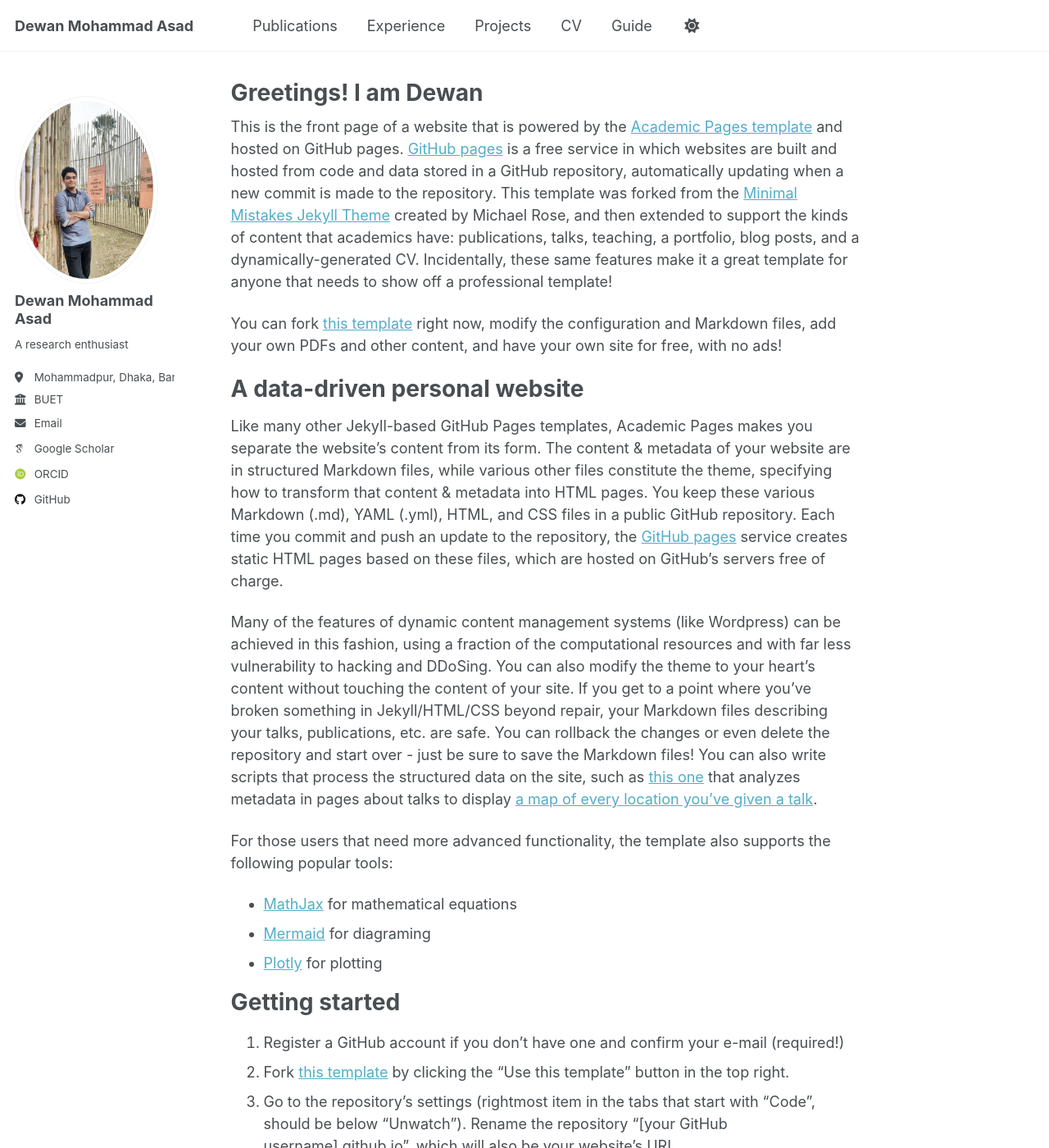
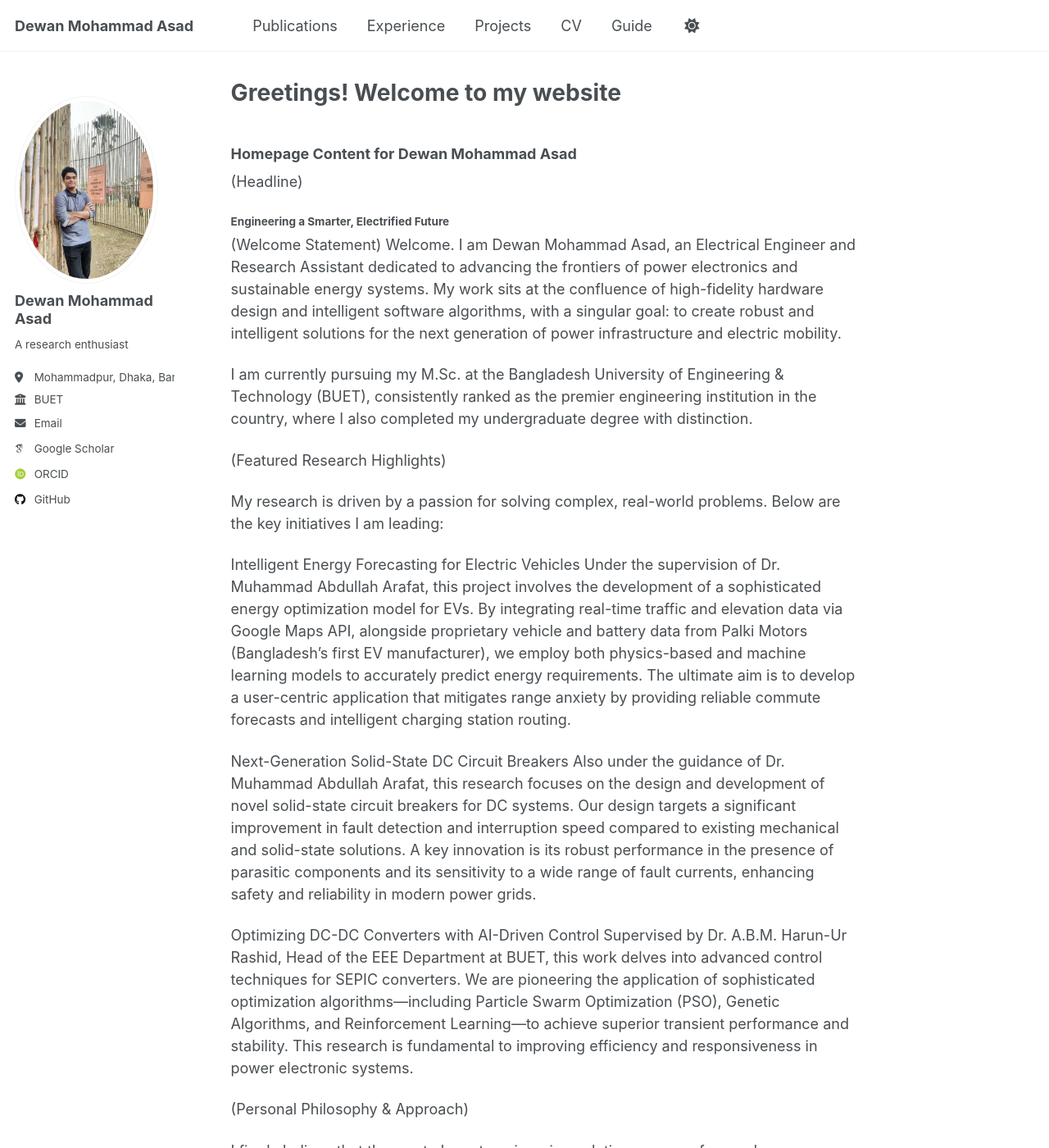
Before and after one commit to dewan-mohammad-asad-d1a/dewan-mohammad-asad-d1a.github.io, a Jekyll site: the page built from _pages/about.md, in a window 1280 px wide and 1400 px high. Shown: the whole window at 82% size. Built offline with Jekyll 4.4.1, drawn with Linux system fonts in a browser that asks for light colours; some web fonts are replaced; a script that is not in the unit is left out; some of the changed text lies outside the part shown.

Commit message:
Update about.md

```diff
--- a/_pages/about.md
+++ b/_pages/about.md
@@ -1,56 +1,40 @@
 ---
 permalink: /
-title:  "Greetings! I am Dewan"
+title:  "Greetings! Welcome to my website"
 author_profile: true
 redirect_from:
   - /about/
   - /about.html
 ---
 
-This is the front page of a website that is powered by the [Academic Pages template](https://github.com/academicpages/academicpages.github.io) and hosted on GitHub pages. [GitHub pages](https://pages.github.com) is a free service in which websites are built and hosted from code and data stored in a GitHub repository, automatically updating when a new commit is made to the repository. This template was forked from the [Minimal Mistakes Jekyll Theme](https://mmistakes.github.io/minimal-mistakes/) created by Michael Rose, and then extended to support the kinds of content that academics have: publications, talks, teaching, a portfolio, blog posts, and a dynamically-generated CV. Incidentally, these same features make it a great template for anyone that needs to show off a professional template!
 
- You can fork [this template](https://github.com/academicpages/academicpages.github.io) right now, modify the configuration and Markdown files, add your own PDFs and other content, and have your own site for free, with no ads!
+### Homepage Content for Dewan Mohammad Asad
 
-A data-driven personal website
-======
-Like many other Jekyll-based GitHub Pages templates, Academic Pages makes you separate the website's content from its form. The content & metadata of your website are in structured Markdown files, while various other files constitute the theme, specifying how to transform that content & metadata into HTML pages. You keep these various Markdown (.md), YAML (.yml), HTML, and CSS files in a public GitHub repository. Each time you commit and push an update to the repository, the [GitHub pages](https://pages.github.com/) service creates static HTML pages based on these files, which are hosted on GitHub's servers free of charge.
+(Headline)
+#### Engineering a Smarter, Electrified Future
 
-Many of the features of dynamic content management systems (like Wordpress) can be achieved in this fashion, using a fraction of the computational resources and with far less vulnerability to hacking and DDoSing. You can also modify the theme to your heart's content without touching the content of your site. If you get to a point where you've broken something in Jekyll/HTML/CSS beyond repair, your Markdown files describing your talks, publications, etc. are safe. You can rollback the changes or even delete the repository and start over - just be sure to save the Markdown files! You can also write scripts that process the structured data on the site, such as [this one](https://github.com/academicpages/academicpages.github.io/blob/master/talkmap.ipynb) that analyzes metadata in pages about talks to display [a map of every location you've given a talk](https://academicpages.github.io/talkmap.html).
+(Welcome Statement)
+Welcome. I am Dewan Mohammad Asad, an Electrical Engineer and Research Assistant dedicated to advancing the frontiers of power electronics and sustainable energy systems. My work sits at the confluence of high-fidelity hardware design and intelligent software algorithms, with a singular goal: to create robust and intelligent solutions for the next generation of power infrastructure and electric mobility.
 
-For those users that need more advanced functionality, the template also supports the following popular tools:
-- [MathJax](https://www.mathjax.org/) for mathematical equations
-- [Mermaid](https://mermaid.js.org/) for diagraming
-- [Plotly](https://plotly.com/javascript/) for plotting
+I am currently pursuing my M.Sc. at the Bangladesh University of Engineering & Technology (BUET), consistently ranked as the premier engineering institution in the country, where I also completed my undergraduate degree with distinction.
 
-Getting started
-======
-1. Register a GitHub account if you don't have one and confirm your e-mail (required!)
-1. Fork [this template](https://github.com/academicpages/academicpages.github.io) by clicking the "Use this template" button in the top right.
-1. Go to the repository's settings (rightmost item in the tabs that start with "Code", should be below "Unwatch"). Rename the repository "[your GitHub username].github.io", which will also be your website's URL.
-1. Set site-wide configuration and create content & metadata (see below -- also see [this set of diffs](http://archive.is/3TPas) showing what files were changed to set up [an example site](https://getorg-testacct.github.io) for a user with the username "getorg-testacct")
-1. Upload any files (like PDFs, .zip files, etc.) to the files/ directory. They will appear at https://[your GitHub username].github.io/files/example.pdf.
-1. Check status by going to the repository settings, in the "GitHub pages" section
+(Featured Research Highlights)
 
-Site-wide configuration
-------
-The main configuration file for the site is in the base directory in [_config.yml](https://github.com/academicpages/academicpages.github.io/blob/master/_config.yml), which defines the content in the sidebars and other site-wide features. You will need to replace the default variables with ones about yourself and your site's github repository. The configuration file for the top menu is in [_data/navigation.yml](https://github.com/academicpages/academicpages.github.io/blob/master/_data/navigation.yml). For example, if you don't have a portfolio or blog posts, you can remove those items from that navigation.yml file to remove them from the header.
+My research is driven by a passion for solving complex, real-world problems. Below are the key initiatives I am leading:
 
-Create content & metadata
-------
-For site content, there is one Markdown file for each type of content, which are stored in directories like _publications, _talks, _posts, _teaching, or _pages. For example, each talk is a Markdown file in the [_talks directory](https://github.com/academicpages/academicpages.github.io/tree/master/_talks). At the top of each Markdown file is structured data in YAML about the talk, which the theme will parse to do lots of cool stuff. The same structured data about a talk is used to generate the list of talks on the [Talks page](https://academicpages.github.io/talks), each [individual page](https://academicpages.github.io/talks/2012-03-01-talk-1) for specific talks, the talks section for the [CV page](https://academicpages.github.io/cv), and the [map of places you've given a talk](https://academicpages.github.io/talkmap.html) (if you run this [python file](https://github.com/academicpages/academicpages.github.io/blob/master/talkmap.py) or [Jupyter notebook](https://github.com/academicpages/academicpages.github.io/blob/master/talkmap.ipynb), which creates the HTML for the map based on the contents of the _talks directory).
+   Intelligent Energy Forecasting for Electric Vehicles
+    Under the supervision of Dr. Muhammad Abdullah Arafat, this project involves the development of a sophisticated energy optimization model for EVs. By integrating real-time traffic and elevation data via Google Maps API, alongside proprietary vehicle and battery data from Palki Motors (Bangladesh's first EV manufacturer), we employ both physics-based and machine learning models to accurately predict energy requirements. The ultimate aim is to develop a user-centric application that mitigates range anxiety by providing reliable commute forecasts and intelligent charging station routing.
 
-**Markdown generator**
+   Next-Generation Solid-State DC Circuit Breakers
+    Also under the guidance of Dr. Muhammad Abdullah Arafat, this research focuses on the design and development of novel solid-state circuit breakers for DC systems. Our design targets a significant improvement in fault detection and interruption speed compared to existing mechanical and solid-state solutions. A key innovation is its robust performance in the presence of parasitic components and its sensitivity to a wide range of fault currents, enhancing safety and reliability in modern power grids.
 
-The repository includes [a set of Jupyter notebooks](https://github.com/academicpages/academicpages.github.io/tree/master/markdown_generator
-) that converts a CSV containing structured data about talks or presentations into individual Markdown files that will be properly formatted for the Academic Pages template. The sample CSVs in that directory are the ones I used to create my own personal website at stuartgeiger.com. My usual workflow is that I keep a spreadsheet of my publications and talks, then run the code in these notebooks to generate the Markdown files, then commit and push them to the GitHub repository.
+   Optimizing DC-DC Converters with AI-Driven Control
+    Supervised by Dr. A.B.M. Harun-Ur Rashid, Head of the EEE Department at BUET, this work delves into advanced control techniques for SEPIC converters. We are pioneering the application of sophisticated optimization algorithms—including Particle Swarm Optimization (PSO), Genetic Algorithms, and Reinforcement Learning—to achieve superior transient performance and stability. This research is fundamental to improving efficiency and responsiveness in power electronic systems.
 
-How to edit your site's GitHub repository
-------
-Many people use a git client to create files on their local computer and then push them to GitHub's servers. If you are not familiar with git, you can directly edit these configuration and Markdown files directly in the github.com interface. Navigate to a file (like [this one](https://github.com/academicpages/academicpages.github.io/blob/master/_talks/2012-03-01-talk-1.md) and click the pencil icon in the top right of the content preview (to the right of the "Raw | Blame | History" buttons). You can delete a file by clicking the trashcan icon to the right of the pencil icon. You can also create new files or upload files by navigating to a directory and clicking the "Create new file" or "Upload files" buttons.
+(Personal Philosophy & Approach)
 
-Example: editing a Markdown file for a talk
-![Editing a Markdown file for a talk](/images/editing-talk.png)
+I firmly believe that the most elegant engineering solutions emerge from a deep understanding of first principles, complemented by the transformative power of artificial intelligence. In the lab and in collaboration, I strive to be a proactive problem-solver—the colleague who brings thoughtful, well-reasoned solutions to the table. I thrive in collaborative environments and am adept at integrating my work within a team to deliver impactful results.
 
-For more info
-------
-More info about configuring Academic Pages can be found in [the guide](https://academicpages.github.io/markdown/), the [growing wiki](https://github.com/academicpages/academicpages.github.io/wiki), and you can always [ask a question on GitHub](https://github.com/academicpages/academicpages.github.io/discussions). The [guides for the Minimal Mistakes theme](https://mmistakes.github.io/minimal-mistakes/docs/configuration/) (which this theme was forked from) might also be helpful.
+(Forward-Looking Statement)
+
+I am now eager to leverage this multifaceted experience to pursue a Ph.D. where I can contribute to groundbreaking research in Power Electronics, Electric Vehicle Systems, and the application of AI in Smart Grids and Microgrids. I am actively seeking to join a visionary research group where I can both learn from and contribute to tackling the critical energy challenges of our time.
```
